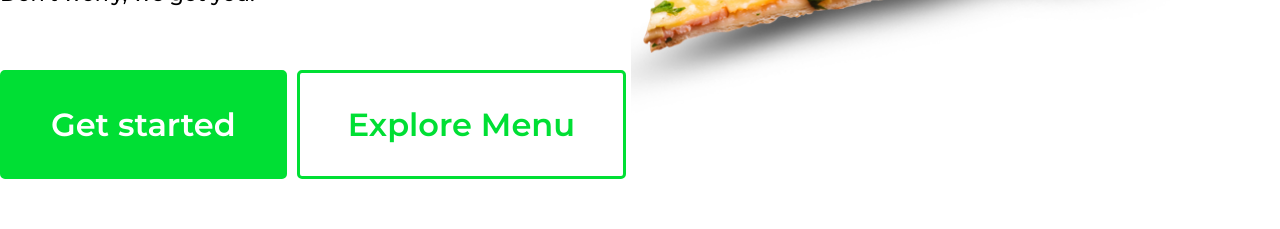
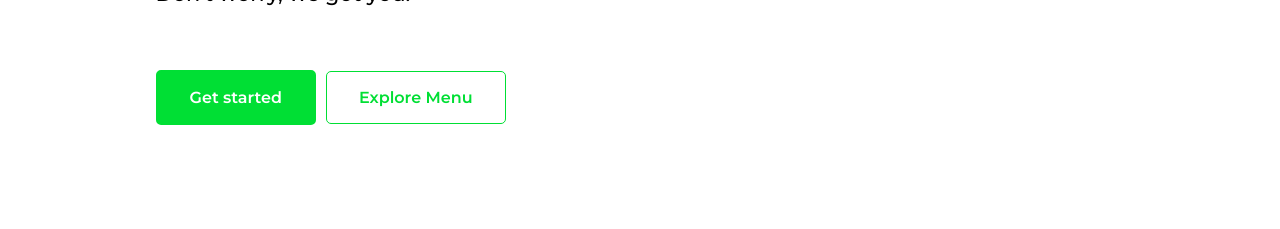
Before and after one commit to B-lovedth/Real-Meal, a React (Create React App) app: page / in a window 1280 px wide. Shown: the part 956-1185 px from the top of the page. Built offline with nearby package versions, Linux system fonts and the light colour scheme; no server answers.

Commit message:
Update HeroSection.jsx

```diff
--- a/src/components/HeroSection.jsx
+++ b/src/components/HeroSection.jsx
@@ -36,28 +36,28 @@ const LandingPage = () => {
 
 const ButtonBold = styled.button`
   background-color: #00df34;
-  border:3px solid #00df34;
+  border:2px solid #00df34;
   color: white;
   border-radius: 5px;
-  padding: 2rem 3rem;
+  padding: 1rem 2rem;
   margin-right: 10px;
-  font-size:2rem;
+  font-size:1rem;
   font-weight: 600;
   cursor: pointer;
 `
 const ButtonOutline = styled.button`
   background-color: white;
-  border:3px solid #00df34;
+  border:1px solid #00df34;
   color: #00df34;
   border-radius:5px;
-  padding:2rem 3rem;
-  font-size:2rem;
+  padding:1rem 2rem;
+  font-size:1rem;
   font-weight:600;
   cursor: pointer;
   &:hover{
     background-color: #008000c8;
     color: white;
-    border:2px solid #008000c8;
+    border:1px solid #008000c8;
     transition:all 350ms ease-in;
   }
 
@@ -65,6 +65,6 @@ const ButtonOutline = styled.button`
 const Img = styled.img`
   max-height:100%;
   width: 100%;
-  height:50rem;
+  height:25rem;
 `
 export default LandingPage
```
